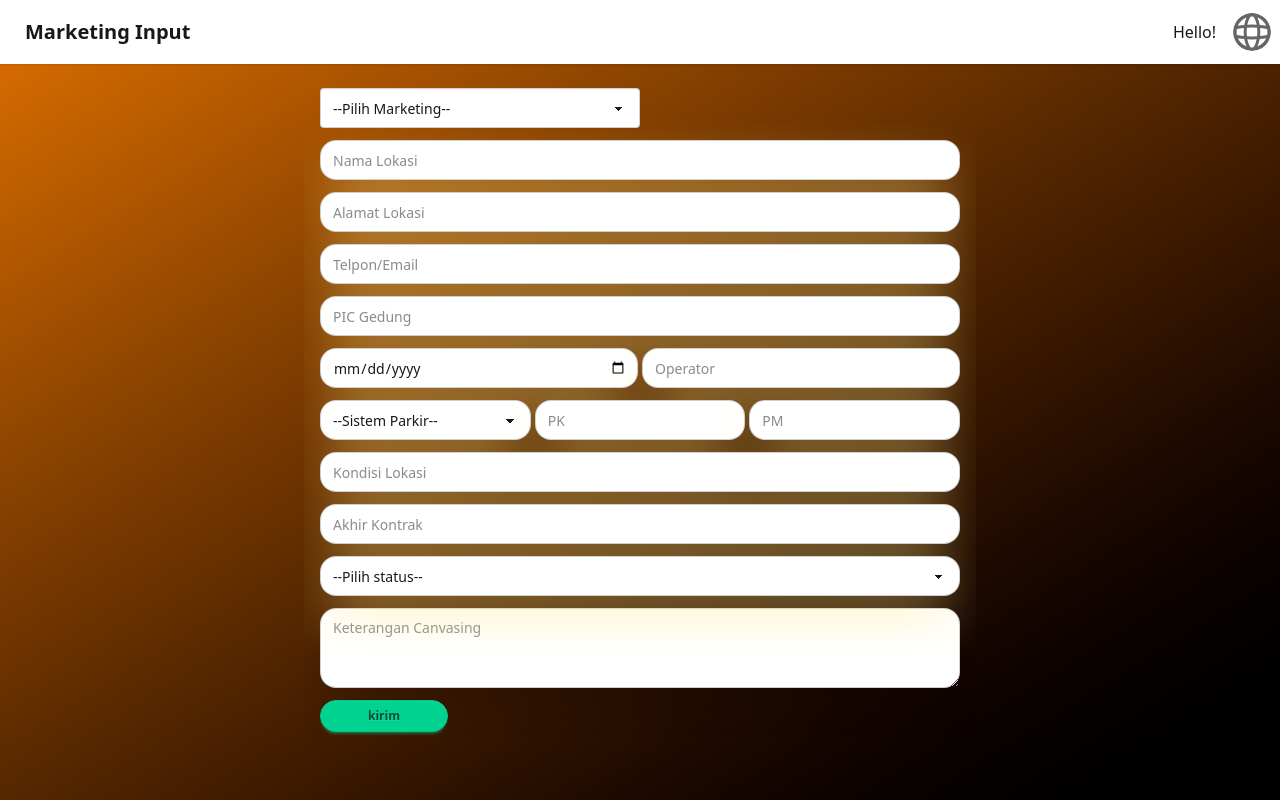
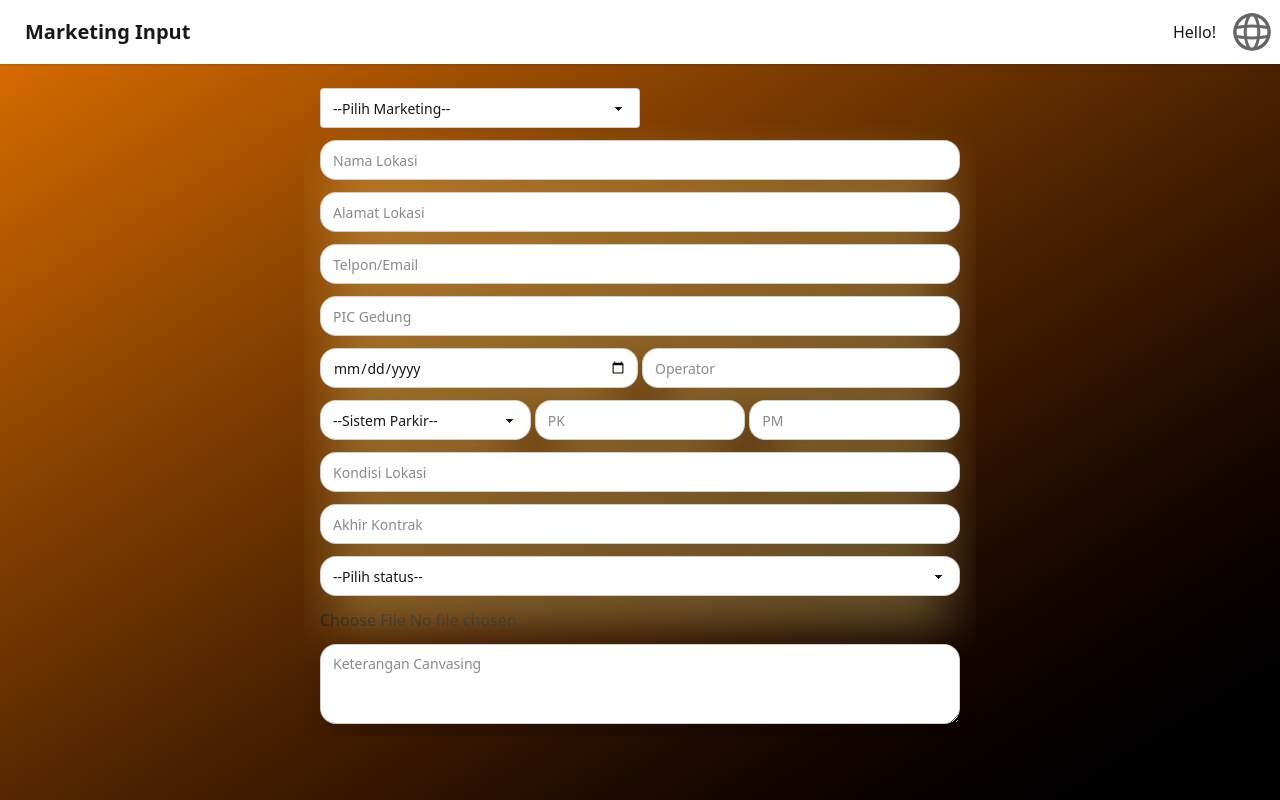
Before and after one commit to tarxvrf/nextjs, a Next.js app: page /input in a window 1280 px wide. Built offline with nearby package versions, Linux system fonts and the light colour scheme.

Commit message:
perbaiakn bug

```diff
--- a/src/app/input/page.tsx
+++ b/src/app/input/page.tsx
@@ -20,6 +20,7 @@ function Page() {
         kondisi: "",
         kontrak: "",
         status: "",
+        foto1:null ,
         keterangan: "",
     };
 
@@ -51,6 +52,7 @@ function Page() {
                 pm: form.pm,
                 kondisi: form.kondisi,
                 kontrak: form.kontrak,
+                foto1:form.foto1,
                 keterangan: form.keterangan,
             });
 
@@ -204,6 +206,7 @@ function Page() {
                         <option value="Batal">Batal</option>
                         <option value="Deal">Deal</option>
                     </select>
+                    <input type="file" name='file' onChange={(e)=>setform({...form,foto1:e.target.files?.[0]  })}/>
                     <textarea
                         value={form.keterangan}
                         onChange={(e) => setform({ ...form, keterangan: e.target.value })}
--- a/src/app/page.tsx
+++ b/src/app/page.tsx
@@ -30,6 +30,7 @@ function Data() {
     kondisi: string,
     kontrak: string,
     status: string,
+    foto1:string,
     keterangan: string,
   }
 
@@ -51,6 +52,7 @@ function Data() {
     kondisi: "",
     kontrak: "",
     status: "",
+    foto1:"",
     keterangan: "",
   };
   const [form, setform] = useState(initform);
@@ -165,6 +167,7 @@ function Data() {
     fu3: form.fu3,
         kondisi: form.kondisi,
         kontrak: form.kontrak,
+        foto1:form.foto1,
         keterangan: form.keterangan,
       });
 
@@ -183,7 +186,7 @@ function Data() {
     modalRef.current?.close()
   }
   const Edit = (
-    e: React.FormEvent, id: number, marketing: string, namalokasi: string, alamatlokasi: string, telepon: string, picgedung: string, tanggal: string, operator: string, sistemparkir: string, pk: string, pm: string,fu1:string,fu2:string,fu3:string, kondisi: string, kontrak: string, status: string, keterangan: string) => {
+    e: React.FormEvent, id: number, marketing: string, namalokasi: string, alamatlokasi: string, telepon: string, picgedung: string, tanggal: string, operator: string, sistemparkir: string, pk: string, pm: string,fu1:string,fu2:string,fu3:string, kondisi: string, kontrak: string, status: string,foto1:string, keterangan: string) => {
     e.preventDefault();
     settombol("Update");
     openmodal()
@@ -206,6 +209,7 @@ function Data() {
       kondisi,
       kontrak,
       status,
+      foto1,
       keterangan,
     });
 
@@ -354,6 +358,7 @@ function Data() {
                           item.kondisi,
                           item.kontrak,
                           item.status,
+                          item.foto1,
                           item.keterangan,
                         )
                       }
@@ -508,6 +513,7 @@ function Data() {
                   className="input w-full rounded-2xl shadow-2xl "
                   placeholder='Follow Up 3'
                 />
+                <input type="file"  />
                 <textarea
                   value={form.keterangan}
                   onChange={(e) => setform({ ...form, keterangan: e.target.value })}
--- a/src/app/query/postdata.ts
+++ b/src/app/query/postdata.ts
@@ -1,7 +1,7 @@
 
 
 interface User {
-  marketing:string,
+  marketing: string,
   namalokasi: string,
   alamatlokasi: string,
   telepon: string,
@@ -14,6 +14,7 @@ interface User {
   kondisi: string,
   kontrak: string,
   status: string,
+  foto1: string,
   keterangan: string,
 };
 
@@ -26,10 +27,10 @@ export const Postdata = async ({
   tanggal,
   status,
   keterangan,
-  operator, sistemparkir, pk, pm, kondisi, kontrak
+  operator, sistemparkir, pk, pm, kondisi, kontrak,foto1
 }: User) => {
   const newdata = {
-    marketing:marketing,
+    marketing: marketing,
     namalokasi: namalokasi,
     alamatlokasi: alamatlokasi,
     operator: operator,
@@ -39,6 +40,7 @@ export const Postdata = async ({
     picgedung: picgedung,
     tanggal: tanggal,
     status: status,
+    foto1:foto1,
     keterangan: keterangan,
   };
   const res = await fetch("http://localhost:8080/kirim", {
--- a/src/app/query/updatedata.ts
+++ b/src/app/query/updatedata.ts
@@ -16,6 +16,7 @@ export const Updatedata = async ({
   kondisi,
   kontrak,
   status,
+  foto1,
   keterangan,
 }: {
   id: number;
@@ -35,6 +36,7 @@ export const Updatedata = async ({
   kondisi: string,
   kontrak: string,
   status: string,
+  foto1:string,
   keterangan: string,
 }) => {
   const res = await fetch(`http://localhost:8080/edit/${id}`, {
@@ -54,6 +56,7 @@ export const Updatedata = async ({
       picgedung: picgedung,
       tanggal: tanggal,
       status: status,
+      foto1:foto1,
       keterangan: keterangan,
     }),
   });
--- a/src/app/survey/[id]/page.tsx
+++ b/src/app/survey/[id]/page.tsx
@@ -1,4 +1,4 @@
-
+import Image from "next/image"
 interface Pageprops {
   params: Promise<{
     id: string
@@ -24,7 +24,7 @@ async function page({ params }: Pageprops) {
         <div className="grid sm:grid-cols-3 sm:gap-6  "  >
           <div className="card bg-base-100  shadow-lg hover:shadow-xl sm:hover:scale-150  hover:z-15  transition-all duration-200">
             <figure className="">
-
+              <Image width={500} height={500} alt="" src={data.data.foto1} />
             </figure>
             <div className="card-body">
               <h1 className="card-title">FOTO 1 </h1>
```
